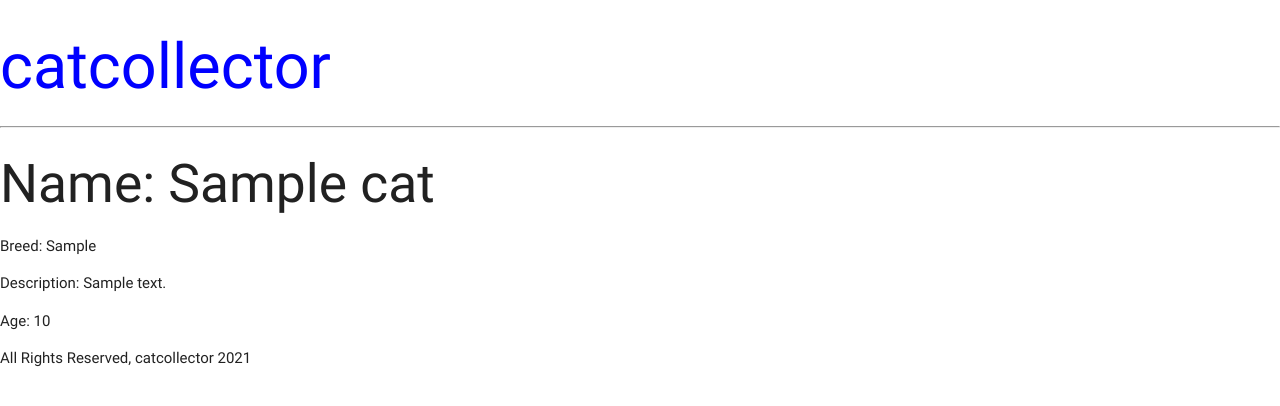
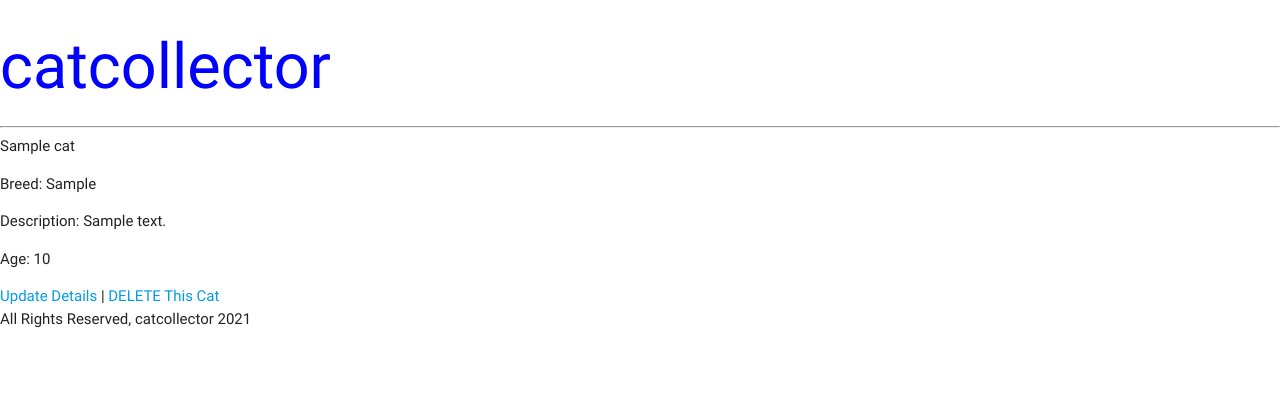
Before and after one commit to charlenebatiste/django-catcollector, a Django app: page /cats/1/ in a window 1280 px wide. Shown: the top 406 px of the page. Run offline with Django 3.2, Linux system fonts and the light colour scheme; tables that the repository leaves empty hold one stand-in row (values such as "Sample post").

Commit message:
full CRUD on cats and handled UI

```diff
--- a/main_app/templates/cats/index.html
+++ b/main_app/templates/cats/index.html
@@ -1,4 +1,7 @@
 <!-- templates/cats/index.html -->
+<a href="/cats/create">Add a New Cat!</a>
+<hr />
+
 {% extends 'base.html' %}
 {% block content %}
     {% for cat in cats %}
@@ -9,5 +12,7 @@
             <p>Age: Kitten</p>
         {% endif %}
         <hr />
+        <!-- Add links for see more route... -->
+    <a href="{% url 'cats_show' cat.id %}">See Details</a>
     {% endfor %}
 {% endblock %}
--- a/main_app/templates/cats/show.html
+++ b/main_app/templates/cats/show.html
@@ -1,7 +1,18 @@
 {% extends 'base.html' %}
 {% block content %}
-    <h2>Name: {{ cat.name }}</h2>
+    <!-- templates/cats/detail.html -->
+<div class="card-content">
+    <span class="card-title">{{ cat.name }}</span>
     <p>Breed: {{ cat.breed }}</p>
     <p>Description: {{ cat.description }}</p>
-    <p>Age: {{ cat.age }}</p>
+    {% if cat.age > 0 %}
+        <p>Age: {{ cat.age }}</p>
+    {% else %}
+        <p>Age: Kitten</p>
+    {% endif %}
+
+    <!-- Add links for update and delete here... -->
+    <a href="{% url 'cats_update' cat.id %}">Update Details</a> |
+    <a href="{% url 'cats_delete' cat.id %}">DELETE This Cat</a>
+</div>
 {% endblock %}
--- a/main_app/urls.py
+++ b/main_app/urls.py
@@ -6,4 +6,7 @@ urlpatterns = [
     path('about/', views.about, name='about'),
     path('cats/', views.cats_index, name='cats_index'),
     path('cats/<int:cat_id>/', views.cats_show, name='cats_show'),
+    path('cats/create/', views.CatCreate.as_view(), name='cats_create'),
+    path('cats/<int:pk>/update/', views.CatUpdate.as_view(), name='cats_update'),
+    path('cats/<int:pk>/delete/', views.CatDelete.as_view(), name='cats_delete'),
 ]
--- a/main_app/views.py
+++ b/main_app/views.py
@@ -1,5 +1,7 @@
 from django.shortcuts import render
 from .models import Cat
+from django.views.generic.edit import CreateView, UpdateView, DeleteView
+from django.http import HttpResponseRedirect
 
 # Create your views here.
 
@@ -18,3 +20,22 @@ def cats_show(request, cat_id):
     cat = Cat.objects.get(id=cat_id)
     data = { 'cat': cat }
     return render(request, 'cats/show.html', data)
+
+# forms - generic from django
+class CatCreate(CreateView):
+    model = Cat
+    fields = '__all__'
+    success_url = '/cats'
+
+class CatUpdate(UpdateView):
+    model = Cat
+    fields = ['name', 'breed', 'description', 'age']
+
+    def form_valid(self, form):
+        self.object = form.save(commit=False)
+        self.object.save()
+        return HttpResponseRedirect('/cats/' + str(self.object.pk))
+
+class CatDelete(DeleteView):
+    model = Cat
+    success_url = '/cats'
```
Also changed, not shown: main_app/templates/main_app/cat_confirm_delete.html (added, +12 -0 lines), main_app/templates/main_app/cat_form.html (added, +11 -0 lines).
